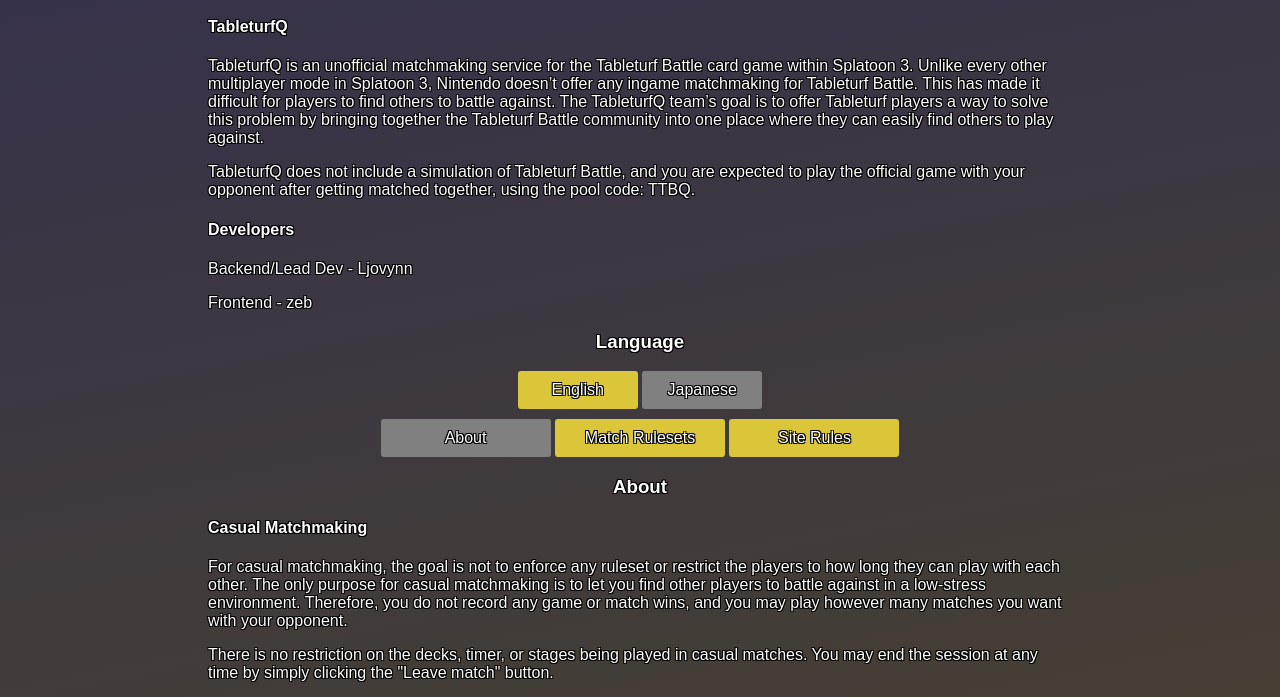
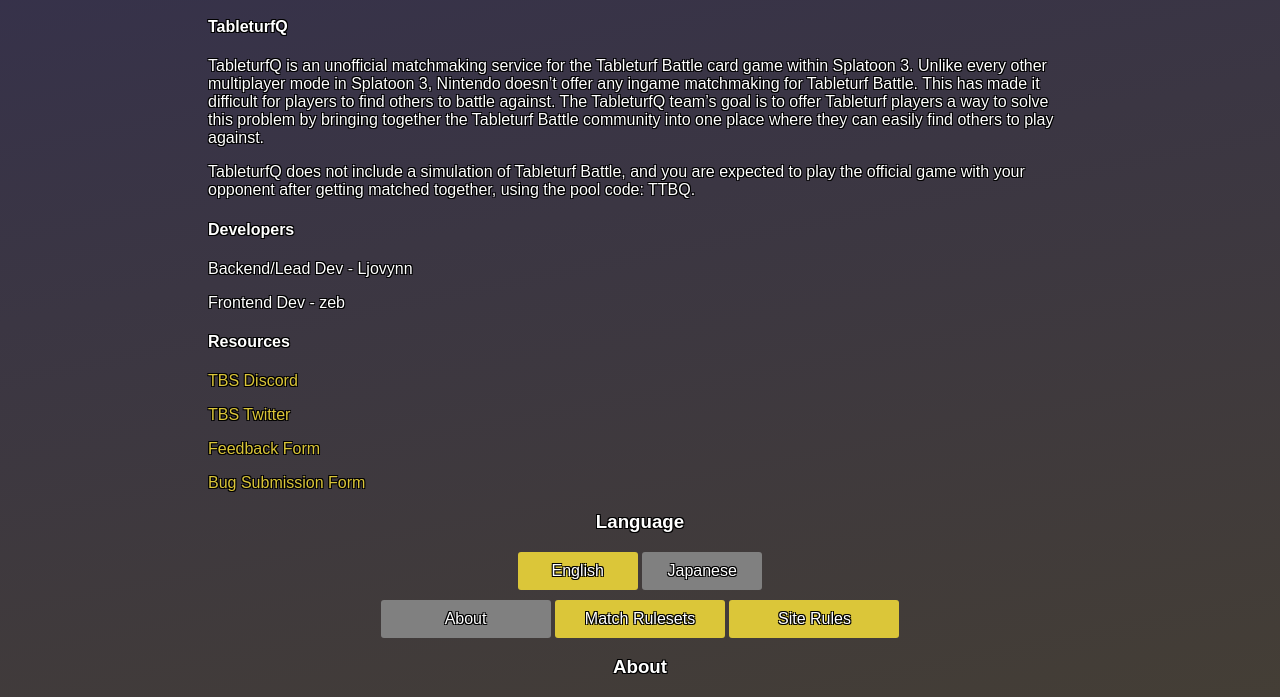
Before and after one commit to Ljovynn/TableturfQ, a website with bundled scripts: page public/info.html in a window 1280 px wide. Shown: the part 94-791 px from the top of the page. Built offline with nearby package versions, Linux system fonts and the light colour scheme; no server answers.

Commit message:
Added some resources to info page

```diff
--- a/public/info.html
+++ b/public/info.html
@@ -71,7 +71,12 @@
                     <p>TableturfQ does not include a simulation of Tableturf Battle, and you are expected to play the official game with your opponent after getting matched together, using the pool code: TTBQ.</p>
                     <h4>Developers</h4>
                     <p>Backend/Lead Dev - Ljovynn</p>
-                    <p>Frontend - zeb</p>
+                    <p>Frontend Dev - zeb</p>
+                    <h4>Resources</h4>
+                    <p><a href="https://discord.gg/tableturf-battle-server-1029875130656116766">TBS Discord</a></p>
+                    <p><a href="https://x.com/tableturfS">TBS Twitter</a></p>
+                    <p><a href="https://docs.google.com/forms/d/e/1FAIpQLSdIu7JkqLnQaURPhsCQDt0Xgv5qwX2g2KPj8y6CXe28bUIvlA/viewform?usp=sf_link">Feedback Form</a></p>
+                    <p><a href="https://docs.google.com/forms/d/e/1FAIpQLSdU6_jbwOsYacDiBbTgmvCn_-fYp_NFZF6MZAThmSeQvWAqHA/viewform?usp=sf_link">Bug Submission Form</a></p>
                 </div>
                 <div id="language-section">
                     <h3>Language</h3>
```
